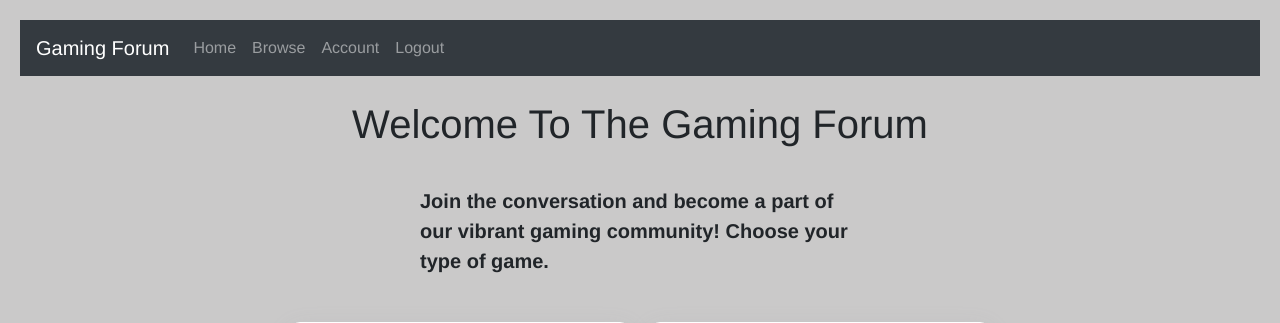
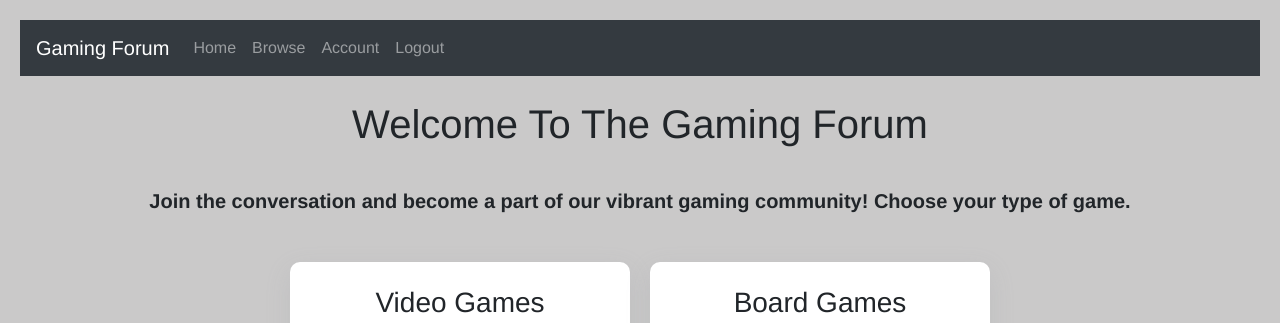
Before and after one commit to GabrielNavata/CSE-106-Final-Project, a Python web app: template ForumApp/templates/index.html in a window 1280 px wide. Shown: the top 323 px of the page. Run offline with Jinja, Linux system fonts and the light colour scheme; the template is opened without the code that fills it, so the values that code supplies are empty; some libraries are stand-ins or nearby versions.

Commit message:
Text aligning

```diff
--- a/ForumApp/static/css/style.css
+++ b/ForumApp/static/css/style.css
@@ -108,10 +108,8 @@ body {
   }
 
   .description {
-    text-align: left;
+    text-align: center;
     margin-top: 20px;
-    margin-left: 390px;
-    margin-right: 390px;
     margin-bottom: 20px;
     padding: 10px;
     font-size: 20px;
```
